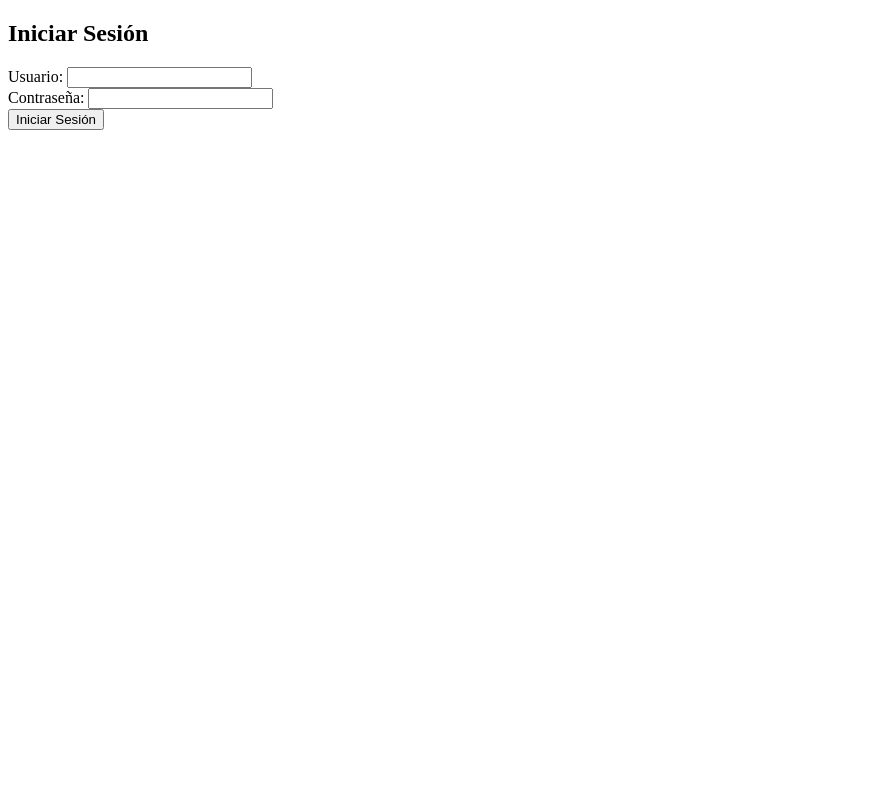
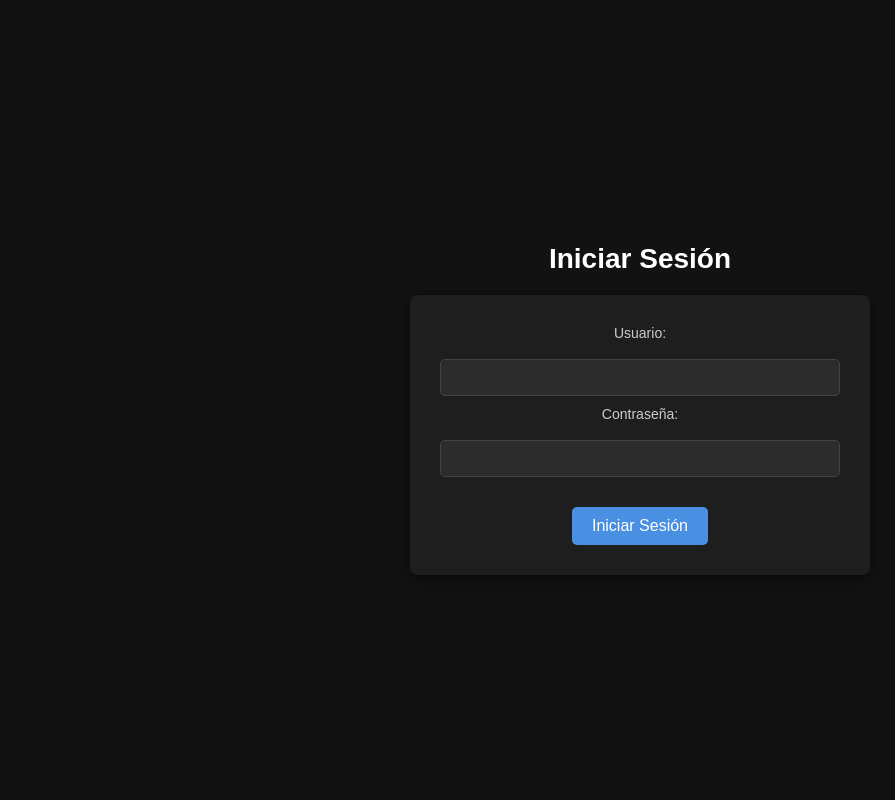
Before and after one commit to M0R4L3S41/enmarcado, a Flask app: page /login in a window 1280 px wide. Shown: the whole page, without its empty margins (0-895 px from the left). Run offline with Flask 3, Linux system fonts and the light colour scheme.

Commit message:
Update login.html

```diff
--- a/templates/login.html
+++ b/templates/login.html
@@ -4,9 +4,99 @@
     <meta charset="UTF-8">
     <meta name="viewport" content="width=device-width, initial-scale=1.0">
     <title>Login</title>
+    <style>
+        /* Estilos para la página de login con tema oscuro */
+        body {
+            font-family: Arial, sans-serif;
+            background-color: #121212; /* Fondo negro */
+            color: #e0e0e0; /* Texto claro */
+            margin: 0;
+            padding: 0;
+            display: flex;
+            justify-content: center;
+            align-items: center;
+            height: 100vh;
+            flex-direction: column;
+        }
+
+        h1 {
+            color: #ffffff; /* Texto blanco */
+            text-align: center;
+            margin-bottom: 20px;
+            font-size: 28px;
+        }
+
+        form {
+            background-color: #1e1e1e; /* Fondo oscuro para el formulario */
+            padding: 30px;
+            border-radius: 8px; /* Borde redondeado */
+            box-shadow: 0px 4px 15px rgba(0, 0, 0, 0.5); /* Sombra más pronunciada */
+            text-align: center;
+            width: 100%;
+            max-width: 400px;
+            margin: 0 auto;
+        }
+
+        label {
+            display: block;
+            margin-bottom: 8px;
+            font-size: 14px;
+            color: #cccccc; /* Color del texto del label */
+        }
+
+        input[type="text"], input[type="password"] {
+            padding: 10px;
+            margin: 10px 0;
+            width: 100%;
+            border: 1px solid #444; /* Borde gris oscuro */
+            border-radius: 5px;
+            background-color: #2c2c2c; /* Fondo gris oscuro */
+            color: #ffffff; /* Texto claro */
+            box-sizing: border-box; /* Asegurar que el padding no aumente el tamaño total */
+        }
+
+        button {
+            background-color: #4a90e2; /* Azul oscuro */
+            color: white;
+            border: none;
+            padding: 10px 20px;
+            margin-top: 20px;
+            border-radius: 5px; /* Borde redondeado */
+            cursor: pointer;
+            font-size: 16px;
+            transition: background-color 0.3s ease;
+        }
+
+        button:hover {
+            background-color: #357ab8; /* Azul más oscuro al hacer hover */
+        }
+
+        input[type="text"]:focus, input[type="password"]:focus, button:focus {
+            outline: none;
+            border-color: #4a90e2; /* Color azul al enfocar */
+        }
+
+        /* Estilos para mensajes de error */
+        p {
+            color: #ff4c4c; /* Rojo para mensajes de error */
+            margin-top: 10px;
+            text-align: center;
+        }
+
+        /* Estilos responsivos */
+        @media (max-width: 768px) {
+            form {
+                width: 90%;
+            }
+
+            h1 {
+                font-size: 24px;
+            }
+        }
+    </style>
 </head>
 <body>
-    <h2>Iniciar Sesión</h2>
+    <h1>Iniciar Sesión</h1>
     <form action="/login" method="POST">
         <label for="username">Usuario:</label>
         <input type="text" id="username" name="username" required>
@@ -17,7 +107,7 @@
         <button type="submit">Iniciar Sesión</button>
     </form>
     {% if error %}
-        <p style="color: red;">{{ error }}</p>
+        <p>{{ error }}</p>
     {% endif %}
 </body>
 </html>
```
